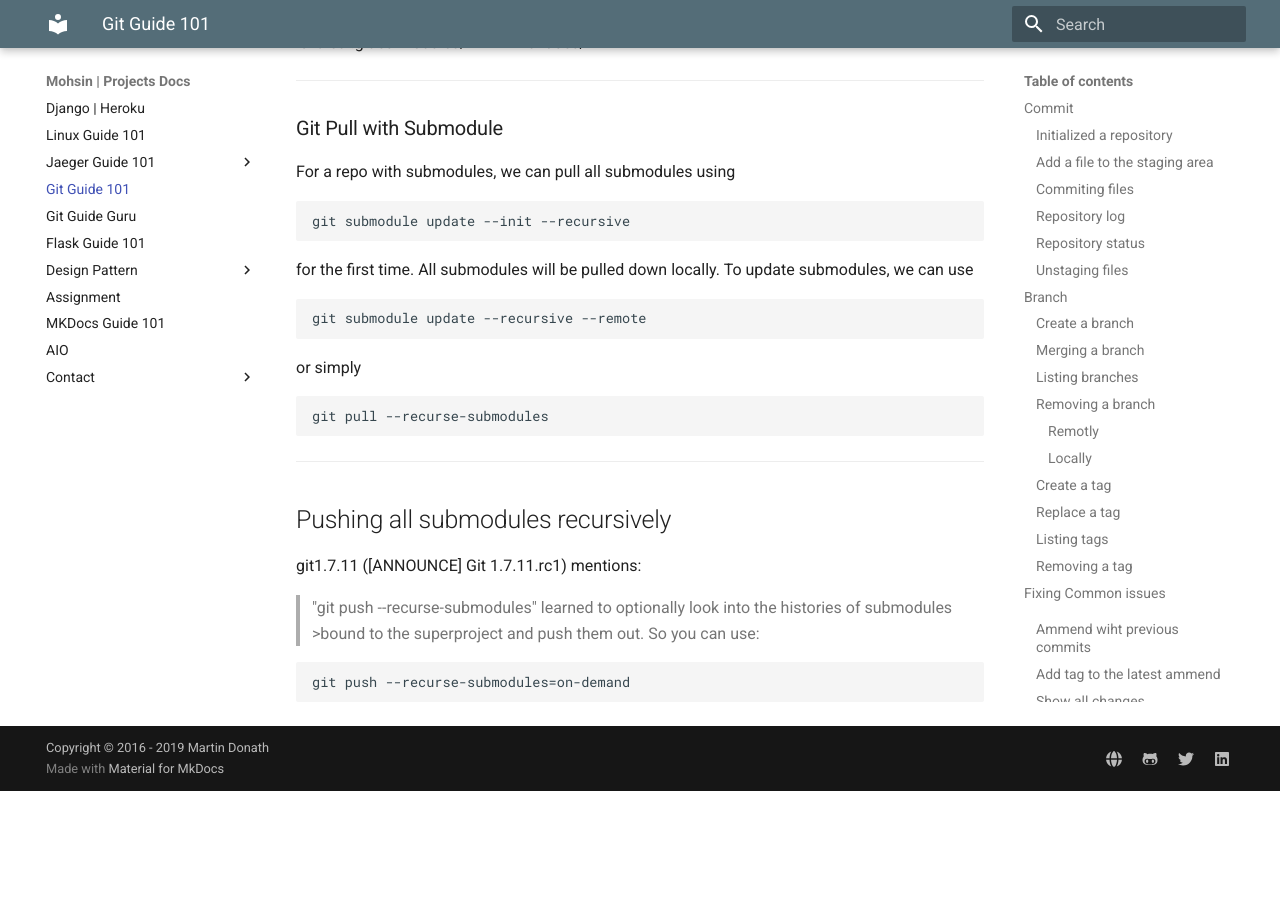
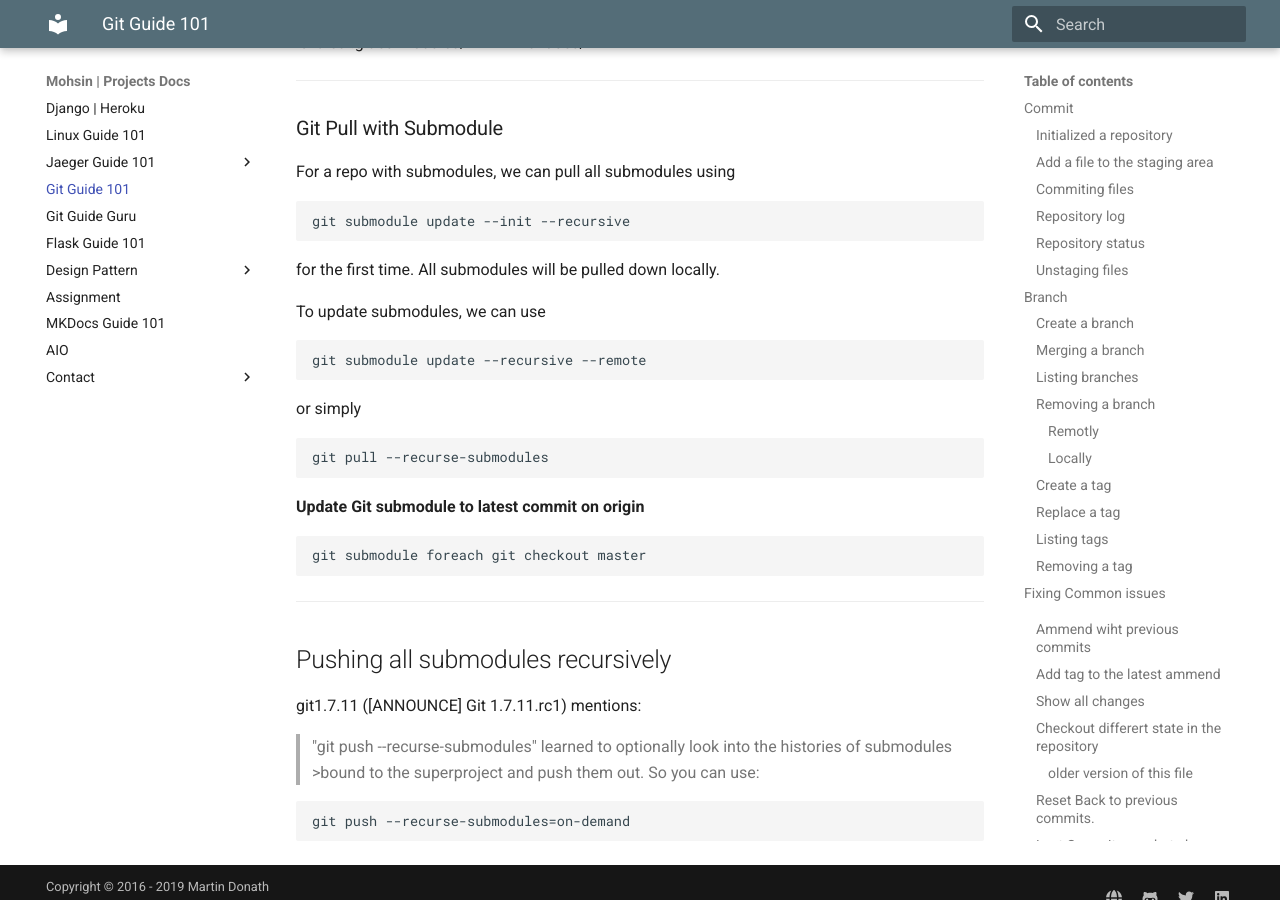
Before and after one commit to mohsinmdl/mdl-docs, an MkDocs documentation site: the page built from docs/git-guide-101.md, in a window 1280 px wide and 900 px high, scrolled down 6637 px. Built offline with MkDocs 1.6.1 and Material for MkDocs 9.7.7, drawn with Linux system fonts in a browser that asks for light colours; before the commit the page ends 7428 px from its top, so only the background shows below that.

Commit message:
your comment

````diff
--- a/docs/git-guide-101.md
+++ b/docs/git-guide-101.md
@@ -303,6 +303,8 @@ For a repo with submodules, we can pull all submodules using
 git submodule update --init --recursive
 ```
 for the first time. All submodules will be pulled down locally.
+
+
 To update submodules, we can use
 ```
 git submodule update --recursive --remote
@@ -311,6 +313,12 @@ git submodule update --recursive --remote
 or simply
 ```
 git pull --recurse-submodules
+```
+
+**Update Git submodule to latest commit on origin**
+
+```
+git submodule foreach git checkout master
 ```
 ***
 
````
